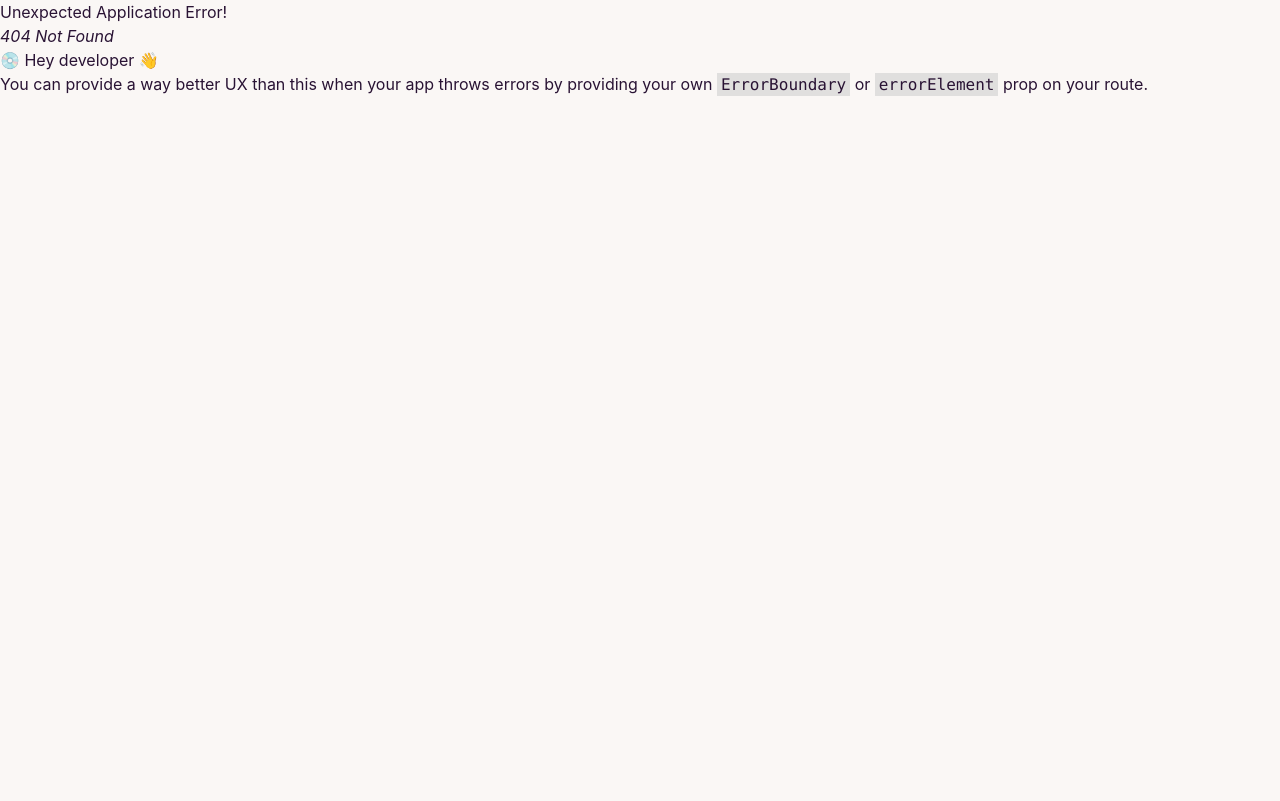
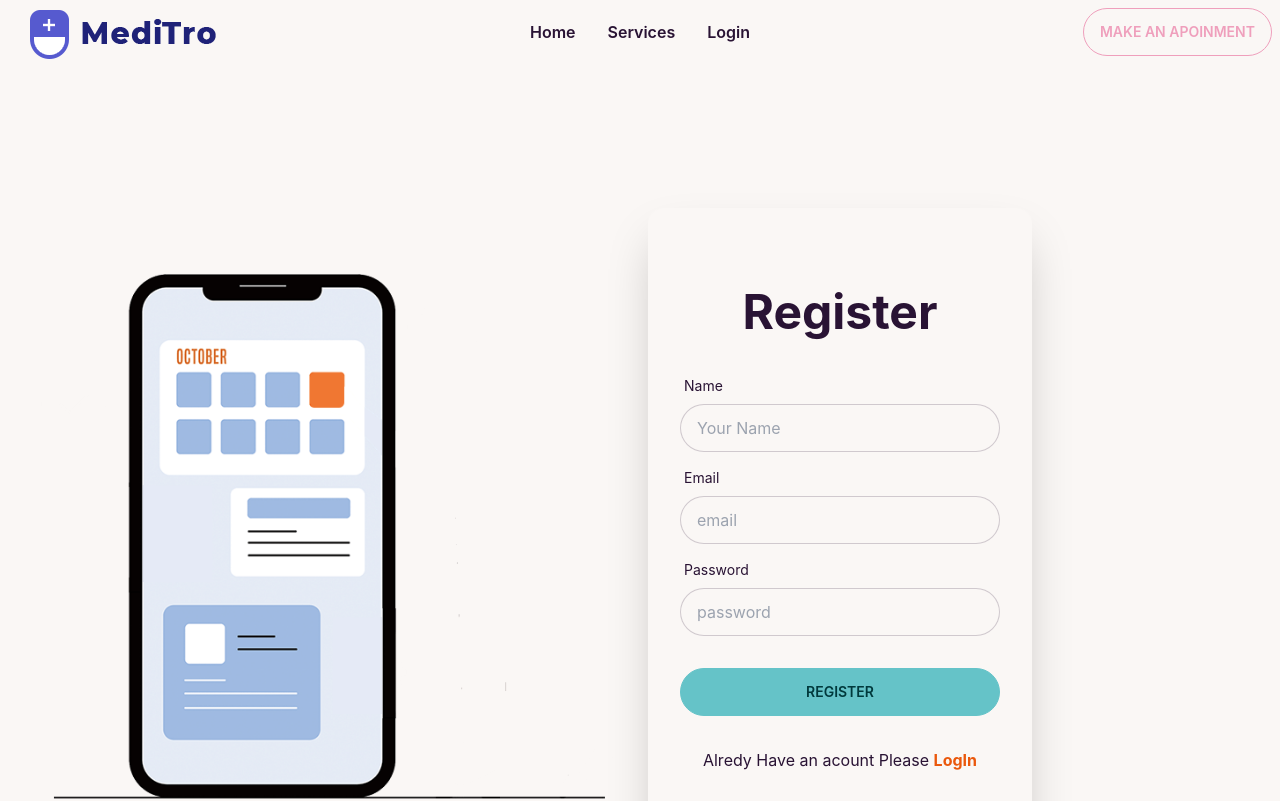
Before and after one commit to sorifulislamfahim/Midtro-Doctors-Client, a React (Create React App) app: page /register in a window 1280 px wide. Before the commit this address had no page. Shown: the top 801 px of the page. Built offline with nearby package versions, Linux system fonts and the light colour scheme; no server answers.

Commit message:
added Authentication and register part setup

```diff
--- a/package.json
+++ b/package.json
@@ -8,6 +8,7 @@
     "@testing-library/react": "^13.4.0",
     "@testing-library/user-event": "^13.5.0",
     "daisyui": "^2.38.1",
+    "firebase": "^9.13.0",
     "react": "^18.2.0",
     "react-dom": "^18.2.0",
     "react-icons": "^4.6.0",
--- /dev/null
+++ b/src/Context/Authprovider/Authprovider.js
@@ -0,0 +1,34 @@
+import React, { createContext, useEffect, useState } from 'react';
+import app from '../../Firebase/firebase.config';
+import { createUserWithEmailAndPassword, getAuth, onAuthStateChanged } from 'firebase/auth';
+
+export const AuthContext = createContext();
+const auth = getAuth(app)
+
+const Authprovider = ({children}) => {
+    const [user, setUser] = useState(null);
+    const [loading, setLoading] = useState(true);
+
+    const createUser = (email, password) => {
+        return createUserWithEmailAndPassword(auth, email, password)
+    }
+
+    useEffect( () => {
+        const unsubscribe =  onAuthStateChanged(auth, currentUser => {
+            console.log(currentUser);
+            setUser(currentUser);
+        })
+        return () => {
+            return unsubscribe();
+        }
+    }, [])
+
+    const authInfo ={ user, loading, createUser }
+    return (
+        <AuthContext.Provider value={authInfo}>
+            {children}
+        </AuthContext.Provider>
+    );
+};
+
+export default Authprovider;
--- /dev/null
+++ b/src/Firebase/firebase.config.js
@@ -0,0 +1,18 @@
+// Import the functions you need from the SDKs you need
+import { initializeApp } from "firebase/app";
+// TODO: Add SDKs for Firebase products that you want to use
+// https://firebase.google.com/docs/web/setup#available-libraries
+
+// Your web app's Firebase configuration
+const firebaseConfig = {
+  apiKey: process.env.REACT_APP_apiKey,
+  authDomain: process.env.REACT_APP_authDomain,
+  projectId: process.env.REACT_APP_projectId,
+  storageBucket: process.env.REACT_APP_storageBucket,
+  messagingSenderId: process.env.REACT_APP_messagingSenderId,
+  appId: process.env.REACT_APP_appId,
+};
+
+// Initialize Firebase
+const app = initializeApp(firebaseConfig);
+export default app;
--- a/src/Pages/LogIn/Login.js
+++ b/src/Pages/LogIn/Login.js
@@ -1,35 +1,40 @@
 import React from 'react';
+import { Link } from 'react-router-dom';
 import login from '../../assets/login/login.png'
 
 const Login = () => {
+    const handleLogin = event => {
+        event.preventDefault()
+    }
     return (
         <div className="hero my-32">
             <div className="hero-content grid md:grid-cols-2 flex-col lg:flex-row">
                 <div className="text-center lg:text-left">
                     <img src={login} alt="" />
                 </div>
-                <div className="card flex-shrink-0 w-full max-w-sm shadow-2xl bg-base-100">
+                <div className="card flex-shrink-0 w-full max-w-sm shadow-2xl bg-base-100 py-20">
                     <h1 className="text-5xl font-bold text-center">Login now!</h1>
-                    <form className="card-body">
+                    <form onSubmit={handleLogin} className="card-body">
                         <div className="form-control">
                             <label className="label">
                                 <span className="label-text">Email</span>
                             </label>
-                            <input type="text" placeholder="email" className="input input-bordered" />
+                            <input type="text" name='email' placeholder="email" className="input input-bordered" required/>
                         </div>
                         <div className="form-control">
                             <label className="label">
                                 <span className="label-text">Password</span>
                             </label>
-                            <input type="text" placeholder="password" className="input input-bordered" />
+                            <input name='password' type="text" placeholder="password" className="input input-bordered" required/>
                             <label className="label">
-                                <a href="#" className="label-text-alt link link-hover">Forgot password?</a>
+                                <a href="/" className="label-text-alt link link-hover">Forgot password?</a>
                             </label>
                         </div>
                         <div className="form-control mt-6">
                             <input type="submit" className="btn btn-primary" value="Login" />
                         </div>
                     </form>
+                    <p className='text-center'>New To Our Website Please <Link className='text-orange-600 font-bold' to='/register'>Register Now</Link> </p>
                 </div>
             </div>
         </div>
--- /dev/null
+++ b/src/Pages/Register/Register.js
@@ -0,0 +1,62 @@
+import React, { useContext } from 'react';
+import { Link } from 'react-router-dom';
+import login from '../../assets/login/login.png'
+import { AuthContext } from '../../Context/Authprovider/Authprovider';
+
+const Register = () => {
+    const { createUser } = useContext(AuthContext);
+
+    const handleRegister = event => {
+        event.preventDefault();
+        const form = event.target;
+        const email = form.email.value;
+        const password = form.password.value;
+
+        createUser(email, password)
+        .then(result => {
+            const user = result.user;
+            console.log(user)
+        })
+        .catch(error => console.error(error))
+
+    }
+
+    return (
+        <div className="hero my-32">
+        <div className="hero-content grid md:grid-cols-2 flex-col lg:flex-row">
+            <div className="text-center lg:text-left">
+                <img src={login} alt="" />
+            </div>
+            <div className="card flex-shrink-0 w-full max-w-sm shadow-2xl bg-base-100 py-20">
+                <h1 className="text-5xl font-bold text-center">Register</h1>
+                <form onSubmit={handleRegister} className="card-body">
+                    <div className="form-control">
+                        <label className="label">
+                            <span className="label-text">Name</span>
+                        </label>
+                        <input type="text" name='name' placeholder="Your Name" className="input input-bordered" />
+                    </div>
+                    <div className="form-control">
+                        <label className="label">
+                            <span className="label-text">Email</span>
+                        </label>
+                        <input type="text" name='email' placeholder="email" className="input input-bordered" required/>
+                    </div>
+                    <div className="form-control">
+                        <label className="label">
+                            <span className="label-text">Password</span>
+                        </label>
+                        <input type="text" name='password' placeholder="password" className="input input-bordered" required/>
+                    </div>
+                    <div className="form-control mt-6">
+                        <input type="submit" className="btn btn-primary" value="Register" />
+                    </div>
+                </form>
+                <p className='text-center'>Alredy Have an acount Please <Link className='text-orange-600 font-bold' to='/login'>LogIn</Link> </p>
+            </div>
+        </div>
+    </div>
+    );
+};
+
+export default Register;
--- a/src/Routers/Routes/Routes.js
+++ b/src/Routers/Routes/Routes.js
@@ -2,6 +2,7 @@ import { createBrowserRouter } from "react-router-dom";
 import Main from "../../Layout/Main";
 import Home from "../../Pages/Home/Home/Home";
 import Login from "../../Pages/LogIn/Login";
+import Register from "../../Pages/Register/Register";
 
 const router = createBrowserRouter([
     {
@@ -15,6 +16,10 @@ const router = createBrowserRouter([
             {
                 path: '/login',
                 element: <Login></Login>
+            },
+            {
+                path: '/register',
+                element: <Register></Register>
             }
         ]
     },
--- a/src/index.js
+++ b/src/index.js
@@ -3,11 +3,14 @@ import ReactDOM from 'react-dom/client';
 import './index.css';
 import App from './App';
 import reportWebVitals from './reportWebVitals';
+import Authprovider from './Context/Authprovider/Authprovider';
 
 const root = ReactDOM.createRoot(document.getElementById('root'));
 root.render(
   <React.StrictMode>
+    <Authprovider>
     <App />
+    </Authprovider>
   </React.StrictMode>
 );
 
```
Also changed, not shown: 1 other file (tests, documents, lock files or other folders).
